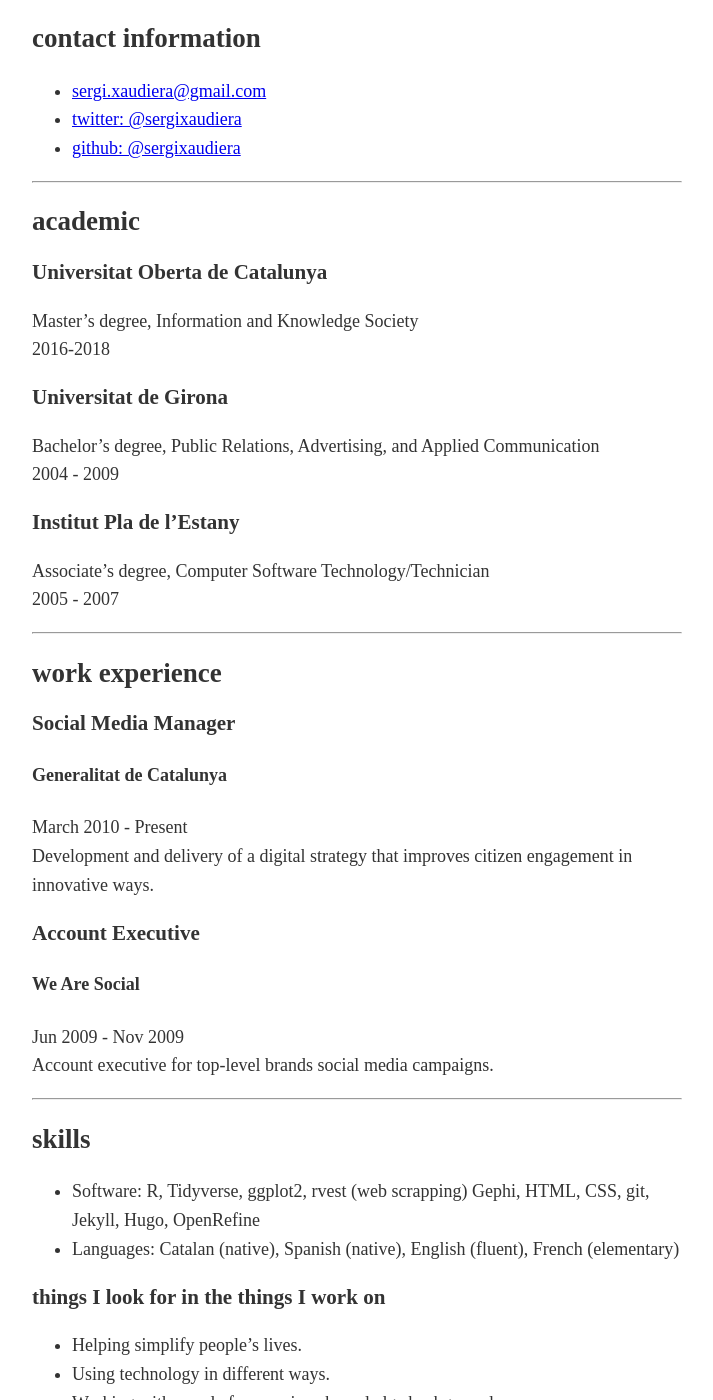
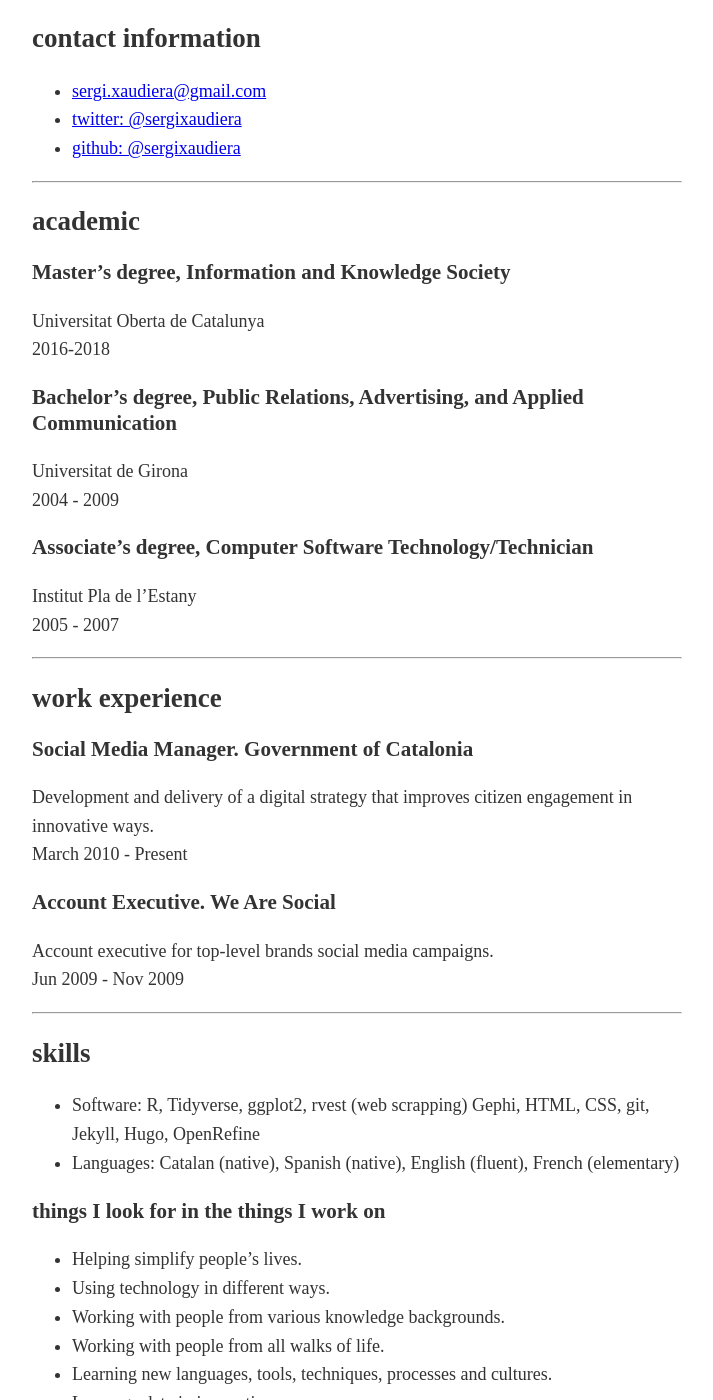
Before and after one commit to sergixaudiera/sergixaudiera.github.io, a Jekyll site: the page built from about.md, in a window 1280 px wide and 1400 px high, scrolled down 329 px. Shown: the whole window, without its empty margins (283-996 px from the left). Built offline with Jekyll 4.4.1, drawn with Linux system fonts in a browser that asks for light colours; some of the changed text lies outside the part shown.

Commit message:
minor changes on ui

```diff
--- a/_layouts/default.html
+++ b/_layouts/default.html
@@ -12,8 +12,8 @@
 		<meta name="twitter:image:src" content="https://sergixaudiera.com/img/profile.jpg">
 		<meta property="og:image" content="https://sergixaudiera.com/img/profile.jpg">
 		<meta name="twitter:domain" content="sergixaudiera.com">
-		<link rel="alternate" type="application/rss+xml" title="Sergi Xaudiera" href="/feed.xml" />
-		<title>{% if page.title %}{{ page.title }} / {% endif %} Sergi Xaudiera</title>
+		<link rel="alternate" type="application/rss+xml" title="Sergi Xaudiera ☺" href="/feed.xml" />
+		<title>{% if page.title %}{{ page.title }} / {% endif %} Sergi Xaudiera ☺</title>
 
 		<!-- Favicon -->
 		<link rel="apple-touch-icon" sizes="57x57" href="/img/favicon/apple-icon-57x57.png">
--- a/_layouts/post.html
+++ b/_layouts/post.html
@@ -1,7 +1,7 @@
 ---
 layout: default
 ---
-<a href="/blog/">← Go back</a>
+<a href="/">← Go back</a>
 
 <h2>{{ page.title }}</h2>
 <small>{{ page.date | date_to_long_string }}</small>
--- a/about.md
+++ b/about.md
@@ -16,30 +16,28 @@
 ---
 
 ## academic
-### Universitat Oberta de Catalunya
-Master's degree, Information and Knowledge Society
+### Master's degree, Information and Knowledge Society
+Universitat Oberta de Catalunya
 2016-2018
 
-### Universitat de Girona
-Bachelor's degree, Public Relations, Advertising, and Applied Communication
+### Bachelor's degree, Public Relations, Advertising, and Applied Communication
+Universitat de Girona
 2004 - 2009
 
-### Institut Pla de l'Estany
-Associate's degree, Computer Software Technology/Technician
+### Associate's degree, Computer Software Technology/Technician
+Institut Pla de l'Estany
 2005 - 2007
 
 ---
 
 ## work experience
-### Social Media Manager
-#### Generalitat de Catalunya
+### Social Media Manager. Government of Catalonia
+Development and delivery of a digital strategy that improves citizen engagement in innovative ways.
 March 2010 - Present
-Development and delivery of a digital strategy that improves citizen engagement in innovative ways.
 
-### Account Executive
-#### We Are Social
+### Account Executive. We Are Social
+Account executive for top-level brands social media campaigns.
 Jun 2009 - Nov 2009
-Account executive for top-level brands social media campaigns.
 
 ---
 
@@ -72,4 +70,4 @@
 - 2003/12: [Las plantillas completas del Torneo Ciutat de L'Hospitalet 2003](http://www.solobasket.com/las-plantillas-completas-del-torneo-ciutat-de-lhospitalet). Solobasket.
 
 ## references
-Available upon request
+Available upon request ☺
```
Also changed, not shown: other parts of _layouts/default.html (+1 -1 lines), other parts of about.md (+2 -2 lines), index.html (+7 -0 lines).
